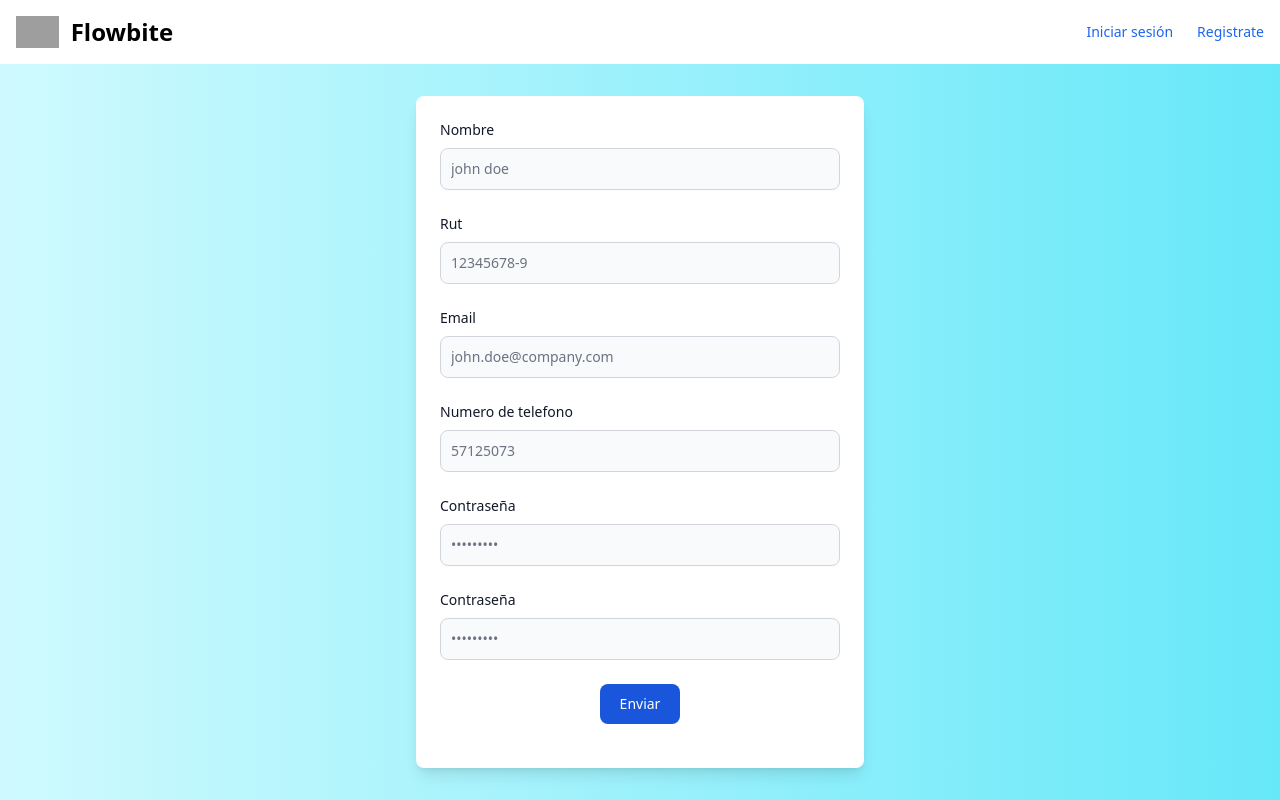
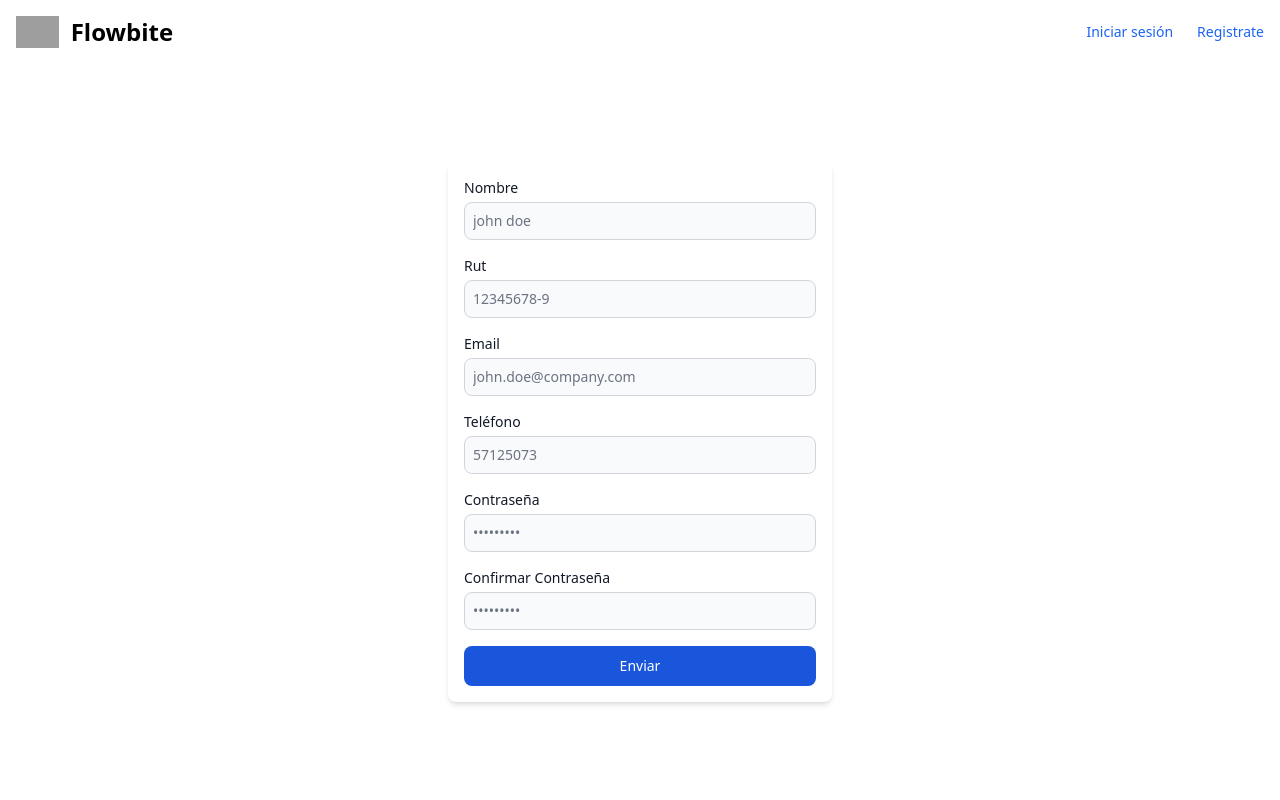
Before and after one commit to CarlosArauco8556/Control-de-Venta-Frontend, an Angular app: page /auth-register in a window 1280 px wide. Built offline with nearby package versions, Linux system fonts and the light colour scheme; grey boxes are pictures that could not be loaded.

Commit message:
refactor: htmls are fixed

```diff
--- a/src/app/auth/pages/register/register.component.html
+++ b/src/app/auth/pages/register/register.component.html
@@ -1,62 +1,49 @@
 <div class="flex flex-col min-h-screen">
     <app-home-navbar></app-home-navbar>
     <div class="flex-grow flex justify-center items-center">
-        <form class="w-full max-w-md p-6 bg-white rounded-lg shadow-lg flex flex-col justify-center" [formGroup]="forms" (ngSubmit)="onSubmit()">
-            <div class="mb-6">
-                <label for="name" class="block mb-2 text-sm font-medium text-gray-900 dark:text-white">Nombre</label>
-                <input type="text" id="name" formControlName="name" class="bg-gray-50 border border-gray-300 text-gray-900 text-sm rounded-lg focus:ring-blue-500 focus:border-blue-500 block w-full p-2.5 dark:bg-gray-700 dark:border-gray-600 dark:placeholder-gray-400 dark:text-white dark:focus:ring-blue-500 dark:focus:border-blue-500" placeholder="john doe" required />
-                <div>
-                    <p *ngIf="NameErrors" class="text-red-500 text-sm">{{NameErrors}}</p>
-                </div>
+        <form class="w-full max-w-sm p-4 bg-white rounded-lg shadow-md flex flex-col" [formGroup]="forms" (ngSubmit)="onSubmit()">
+            <div class="mb-4">
+                <label for="name" class="block mb-1 text-sm font-medium text-gray-900 dark:text-white">Nombre</label>
+                <input type="text" id="name" formControlName="name" class="bg-gray-50 border border-gray-300 text-sm rounded-lg focus:ring-blue-500 focus:border-blue-500 block w-full p-2 dark:bg-gray-700 dark:border-gray-600 dark:text-white" placeholder="john doe" required />
+                <p *ngIf="NameErrors" class="text-red-500 text-xs">{{ NameErrors }}</p>
             </div>
-            <div class="mb-6">
-                <label for="rut" class="block mb-2 text-sm font-medium text-gray-900 dark:text-white">Rut</label>
-                <input type="text" id="rut" formControlName="rut" class="bg-gray-50 border border-gray-300 text-gray-900 text-sm rounded-lg focus:ring-blue-500 focus:border-blue-500 block w-full p-2.5 dark:bg-gray-700 dark:border-gray-600 dark:placeholder-gray-400 dark:text-white dark:focus:ring-blue-500 dark:focus:border-blue-500" placeholder="12345678-9" required />
-                <div>
-                    <p *ngIf="RutErrors" class="text-red-500 text-sm">{{RutErrors}}</p>
-                </div>
+            <div class="mb-4">
+                <label for="rut" class="block mb-1 text-sm font-medium text-gray-900 dark:text-white">Rut</label>
+                <input type="text" id="rut" formControlName="rut" class="bg-gray-50 border border-gray-300 text-sm rounded-lg focus:ring-blue-500 focus:border-blue-500 block w-full p-2 dark:bg-gray-700 dark:border-gray-600 dark:text-white" placeholder="12345678-9" required />
+                <p *ngIf="RutErrors" class="text-red-500 text-xs">{{ RutErrors }}</p>
             </div>
-            <div class="mb-6">
-                <label for="email" class="block mb-2 text-sm font-medium text-gray-900 dark:text-white">Email</label>
-                <input type="email" id="email" formControlName="email" class="bg-gray-50 border border-gray-300 text-gray-900 text-sm rounded-lg focus:ring-blue-500 focus:border-blue-500 block w-full p-2.5 dark:bg-gray-700 dark:border-gray-600 dark:placeholder-gray-400 dark:text-white dark:focus:ring-blue-500 dark:focus:border-blue-500" placeholder="john.doe@company.com" required />
-                <div>
-                    <p *ngIf="EmailErrors" class="text-red-500 text-sm">{{EmailErrors}}</p>
-                </div>
+            <div class="mb-4">
+                <label for="email" class="block mb-1 text-sm font-medium text-gray-900 dark:text-white">Email</label>
+                <input type="email" id="email" formControlName="email" class="bg-gray-50 border border-gray-300 text-sm rounded-lg focus:ring-blue-500 focus:border-blue-500 block w-full p-2 dark:bg-gray-700 dark:border-gray-600 dark:text-white" placeholder="john.doe@company.com" required />
+                <p *ngIf="EmailErrors" class="text-red-500 text-xs">{{ EmailErrors }}</p>
             </div>
-            <div class="mb-6">
-                <label for="phone" class="block mb-2 text-sm font-medium text-gray-900 dark:text-white">Numero de telefono</label>
-                <input type="text" id="phone" formControlName="phoneNumber" class="bg-gray-50 border border-gray-300 text-gray-900 text-sm rounded-lg focus:ring-blue-500 focus:border-blue-500 block w-full p-2.5 dark:bg-gray-700 dark:border-gray-600 dark:placeholder-gray-400 dark:text-white dark:focus:ring-blue-500 dark:focus:border-blue-500" placeholder="57125073" required />
-                <div>
-                    <p *ngIf="PhoneNumberErrors" class="text-red-500 text-sm">{{PhoneNumberErrors}}</p>
-                </div>
+            <div class="mb-4">
+                <label for="phone" class="block mb-1 text-sm font-medium text-gray-900 dark:text-white">Teléfono</label>
+                <input type="text" id="phone" formControlName="phoneNumber" class="bg-gray-50 border border-gray-300 text-sm rounded-lg focus:ring-blue-500 focus:border-blue-500 block w-full p-2 dark:bg-gray-700 dark:border-gray-600 dark:text-white" placeholder="57125073" required />
+                <p *ngIf="PhoneNumberErrors" class="text-red-500 text-xs">{{ PhoneNumberErrors }}</p>
             </div>
-            <div class="mb-6">
-                <label for="password" class="block mb-2 text-sm font-medium text-gray-900 dark:text-white">Contraseña</label>
-                <input type="password" id="password" formControlName="password" class="bg-gray-50 border border-gray-300 text-gray-900 text-sm rounded-lg focus:ring-blue-500 focus:border-blue-500 block w-full p-2.5 dark:bg-gray-700 dark:border-gray-600 dark:placeholder-gray-400 dark:text-white dark:focus:ring-blue-500 dark:focus:border-blue-500" placeholder="•••••••••" required />
-                <div>
-                    <p *ngIf="PasswordErrors" class="text-red-500 text-sm">{{PasswordErrors}}</p>
-                </div>
+            <div class="mb-4">
+                <label for="password" class="block mb-1 text-sm font-medium text-gray-900 dark:text-white">Contraseña</label>
+                <input type="password" id="password" formControlName="password" class="bg-gray-50 border border-gray-300 text-sm rounded-lg focus:ring-blue-500 focus:border-blue-500 block w-full p-2 dark:bg-gray-700 dark:border-gray-600 dark:text-white" placeholder="•••••••••" required />
+                <p *ngIf="PasswordErrors" class="text-red-500 text-xs">{{ PasswordErrors }}</p>
             </div>
-            <div class="mb-6">
-                <label for="confirmPassword" class="block mb-2 text-sm font-medium text-gray-900 dark:text-white">Contraseña</label>
-                <input type="password" id="confirmPassword" formControlName="confirmPassword" class="bg-gray-50 border border-gray-300 text-gray-900 text-sm rounded-lg focus:ring-blue-500 focus:border-blue-500 block w-full p-2.5 dark:bg-gray-700 dark:border-gray-600 dark:placeholder-gray-400 dark:text-white dark:focus:ring-blue-500 dark:focus:border-blue-500" placeholder="•••••••••" required />
-                <div>
-                    <p *ngIf="ConfirmPasswordErrors" class="text-red-500 text-sm">{{ConfirmPasswordErrors}}</p>
-                </div>
-                <div>
-                    <p *ngIf="PasswordMatchErrors" class="text-red-500 text-sm">{{PasswordMatchErrors}}</p>
-                </div>
+            <div class="mb-4">
+                <label for="confirmPassword" class="block mb-1 text-sm font-medium text-gray-900 dark:text-white">Confirmar Contraseña</label>
+                <input type="password" id="confirmPassword" formControlName="confirmPassword" class="bg-gray-50 border border-gray-300 text-sm rounded-lg focus:ring-blue-500 focus:border-blue-500 block w-full p-2 dark:bg-gray-700 dark:border-gray-600 dark:text-white" placeholder="•••••••••" required />
+                <p *ngIf="ConfirmPasswordErrors" class="text-red-500 text-xs">{{ ConfirmPasswordErrors }}</p>
+                <p *ngIf="PasswordMatchErrors" class="text-red-500 text-xs">{{ PasswordMatchErrors }}</p>
             </div>
-            <div class="flex justify-center">
-                <button type="submit" class="text-white bg-blue-700 hover:bg-blue-800 focus:ring-4 focus:outline-none focus:ring-blue-300 font-medium rounded-lg text-sm w-full sm:w-auto px-5 py-2.5 text-center dark:bg-blue-600 dark:hover:bg-blue-700 dark:focus:ring-blue-800" [disabled]="forms.invalid">Enviar</button>
+            <button
+                type="submit"
+                class="text-white bg-blue-700 hover:bg-blue-800 focus:ring-4 focus:outline-none focus:ring-blue-300 font-medium rounded-lg text-sm w-full px-5 py-2.5 text-center dark:bg-blue-600 dark:hover:bg-blue-700 dark:focus:ring-blue-800"
+                [disabled]="forms.invalid">
+                Enviar
+            </button>
+            <div *ngIf="successMessage" class="mt-4 bg-green-500 text-white text-sm p-2 rounded-lg text-center">
+                {{ successMessage }}
             </div>
-            <div>
-                <div class="bg-green-500 rounded-lg mb-5 flex justify-center">
-                    <p *ngIf="successMessage" class="text-white text-sm p-2.5">{{ successMessage }}</p>
-                </div>
-                <div *ngFor="let error of errorMessage" class="bg-red-500 rounded-lg mb-5 flex justify-center">
-                    <p *ngIf="error" class="text-white text-sm p-2.5">{{ error }}</p>
-                </div>
+            <div *ngFor="let error of errorMessage" class="mt-2 bg-red-500 text-white text-sm p-2 rounded-lg text-center">
+                {{ error }}
             </div>
         </form>
     </div>
--- a/src/index.html
+++ b/src/index.html
@@ -7,7 +7,7 @@
   <meta name="viewport" content="width=device-width, initial-scale=1">
   <link rel="icon" type="image/x-icon" href="favicon.ico">
 </head>
-<body class="bg-gradient-to-r from-cyan-100 to-cyan-300">
+<body>
     <app-root></app-root>
 </body>
 </html>
```
